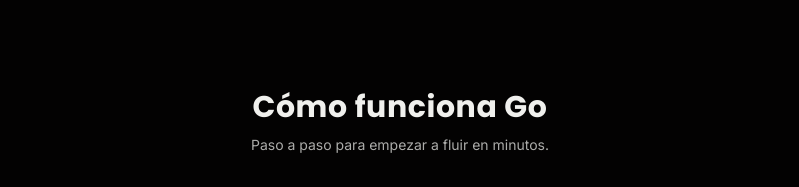
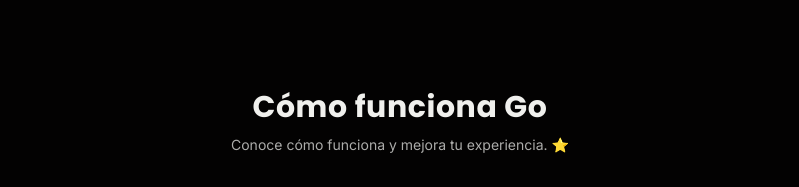
Before and after one commit to jorgeDevCod/Go-Sesi-n-PWA, a Next.js app: page / in a window 1280 px wide. Shown: the part 2640-2827 px from the top of the page, without its empty margins (240-1039 px from the left). Built offline with nearby package versions, Linux system fonts and the light colour scheme; no server answers.

Commit message:
Actualizacion de titulos

```diff
--- a/app/(marketing)/page.tsx
+++ b/app/(marketing)/page.tsx
@@ -280,7 +280,7 @@
             Cómo funciona Go
           </h2>
           <p className="mb-8 text-center text-sm font-normal leading-[1.6] text-muted-foreground">
-            Paso a paso para empezar a fluir en minutos.
+            Conoce cómo funciona y mejora tu experiencia. ⭐
           </p>
           <ol className="flex flex-col gap-4">
             {STEPS.map((step, index) => (
```
